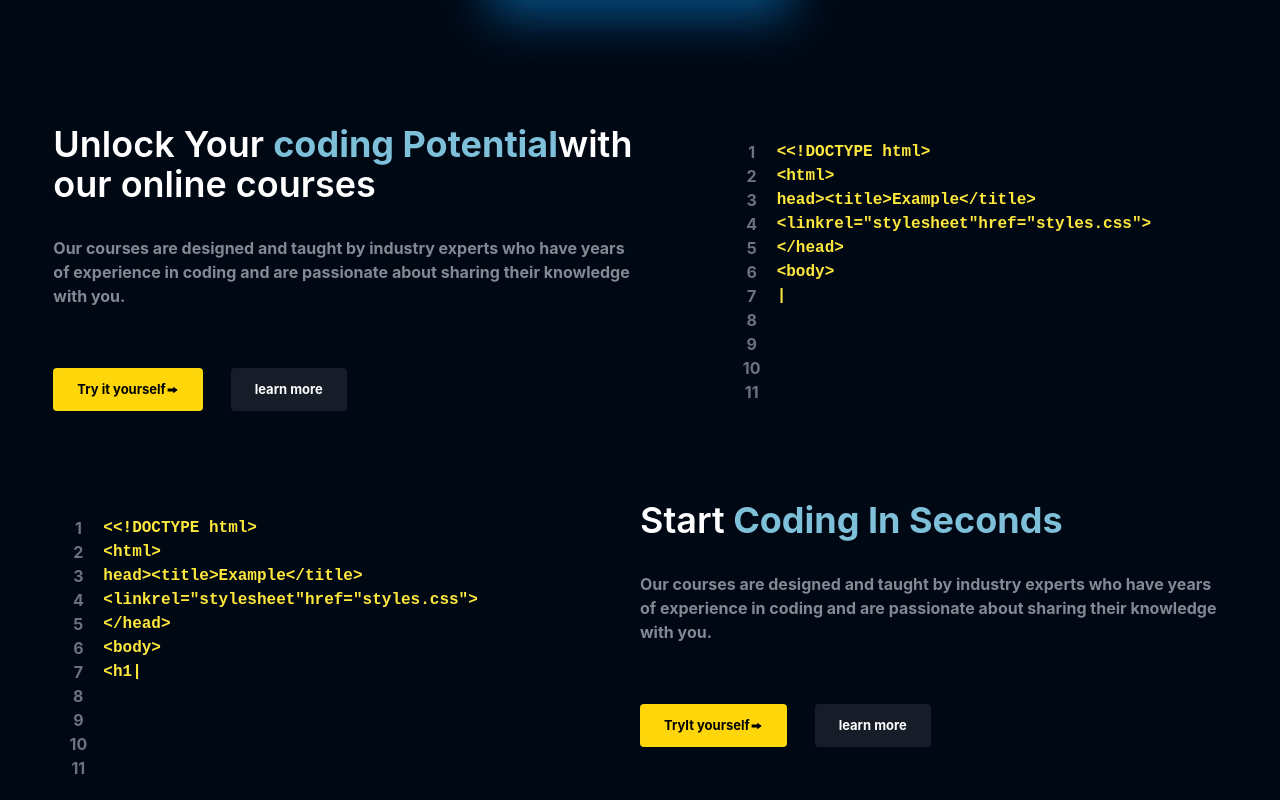
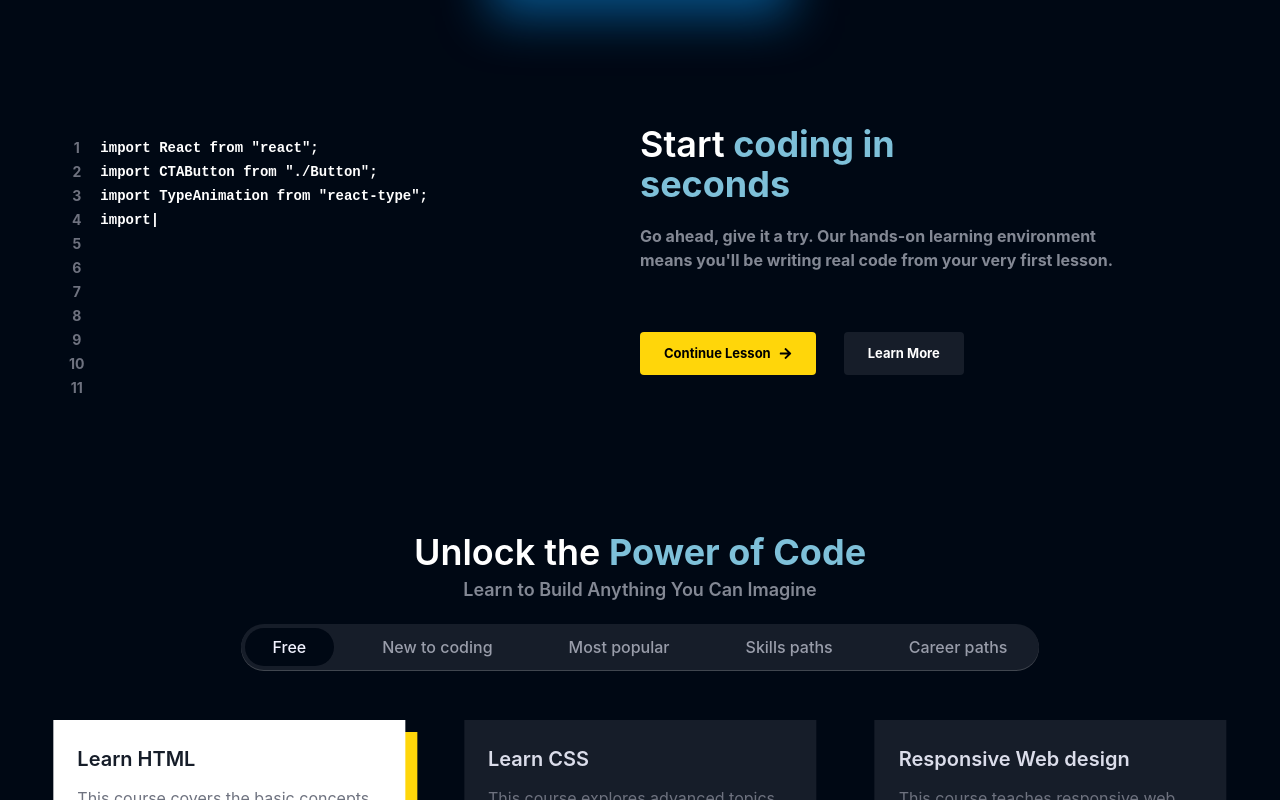
Before and after one commit to AbhishekSaroch/Paathshala, a React (Create React App) app: page / in a window 1280 px wide. Shown: the part 580-1380 px from the top of the page. Built offline with nearby package versions, Linux system fonts and the light colour scheme; no server answers.

Commit message:
updated respoviness

```diff
--- a/src/components/core/HomePage/CodeBlocks.jsx
+++ b/src/components/core/HomePage/CodeBlocks.jsx
@@ -1,35 +1,50 @@
-import React from 'react'
-import CTAButton from './Button'
-import HighlightText from './HighLight'
-import { BsFillForwardFill } from "react-icons/bs";
-import { TypeAnimation } from 'react-type-animation';
-const CodeBlocks = ({position,heading,subheading,ctabutton1,ctabutton2,backgorundGradient,codeColor,codeblock}) => {
+import React from "react";
+import CTAButton from "./Button";
+import { TypeAnimation } from "react-type-animation";
+import { FaArrowRight } from "react-icons/fa";
+
+const CodeBlocks = ({
+  position,
+  heading,
+  subheading,
+  ctabtn1,
+  ctabtn2,
+  codeblock,
+  backgroundGradient,
+  codeColor,
+}) => {
   return (
-    <div className={`flex  ${position} my-20 justify-between gap-10`}>
-            {/* section1 */}
-            <div className='w-[50%] flex flex-col gap-8 '>
+    <div className={`flex ${position} my-20 justify-between flex-col lg:gap-10 gap-10`}>
+
+
+      {/* Section 1  */}
+      <div className="w-[100%] lg:w-[50%] flex flex-col gap-8">
         {heading}
-                <div className='text-richblack-300 font-bold '>
+
+        {/* Sub Heading */}
+        <div className="text-richblack-300 text-base font-bold w-[85%] -mt-3">
           {subheading}
         </div>
-                <div className='flex flex-row gap-7 mt-7'>
-                    <CTAButton active={ctabutton1.active} linkto={ctabutton1.linkto}>
-                        <div className='flex items-center'>
-                       { ctabutton1.btnText}
-                        <BsFillForwardFill />
+
+        {/* Button Group */}
+        <div className="flex gap-7 mt-7">
+          <CTAButton active={ctabtn1.active} linkto={ctabtn1.link}>
+            <div className="flex items-center gap-2">
+              {ctabtn1.btnText}
+              <FaArrowRight />
             </div>
           </CTAButton>
-                    <CTAButton active={ctabutton2.active} linkto={ctabutton2.linkto}>
-                        <div className='flex items-center'>
-                        {ctabutton2.btnText}
-                        </div>
+          <CTAButton active={ctabtn2.active} linkto={ctabtn2.link}>
+            {ctabtn2.btnText}
           </CTAButton>
         </div>
       </div>
-            {/* section 2 */}
-                <div className=' h-fit  flex flex-row text-10[px] w-[100%] py-4 lg:w-[500px]'>
-                    {/* bg gradient */}
-                    <div className='text-center flex flex-col w-[10%] text-richblack-400 font-inter font-bold'>
+
+      {/* Section 2 */}
+      <div className="h-fit code-border flex flex-row py-3 text-[10px] sm:text-sm leading-[18px] sm:leading-6 relative w-[100%] lg:w-[470px]">
+        {backgroundGradient}
+        {/* Indexing */}
+        <div className="text-center flex flex-col   w-[10%] select-none text-richblack-400 font-inter font-bold ">
           <p>1</p>
           <p>2</p>
           <p>3</p>
@@ -42,20 +57,25 @@ const CodeBlocks = ({position,heading,subheading,ctabutton1,ctabutton2,backgorun
           <p>10</p>
           <p>11</p>
         </div>
-                    <div className={`w-[90%] flex flex-col gap-2 font-bold font-mono ${codeColor} pr-2`}>
+
+        {/* Codes */}
+        <div
+          className={`w-[90%] flex flex-col gap-2 font-bold font-mono ${codeColor} pr-1`}
+        >
           <TypeAnimation
-                        sequence={[codeblock,2000,""]}
+            sequence={[codeblock, 1000, ""]}
+            cursor={true}
             repeat={Infinity}
-                        cursor={true}
             style={{
-                            whiteSpace:"pre-line",
-                            display:"block"
+              whiteSpace: "pre-line",
+              display: "block",
             }}
-                        omitDeletionAnimation={true}/>
+            omitDeletionAnimation={true}
+          />
         </div>
       </div>
     </div>
-  )
-}
+  );
+};
 
-export default CodeBlocks
+export default CodeBlocks;
--- a/src/pages/Home.jsx
+++ b/src/pages/Home.jsx
@@ -51,54 +51,31 @@ const Home = () => {
           </video>
         </div>
         {/* code section1 */}
-        <div >
+        <div>
           <CodeBlocks
-            position={"lg:flex-row sm:flex-col"}
+            position={"lg:flex-row-reverse"}
             heading={
-              <div className="text-4xl font-semibold">
-                Unlock Your <HighlightText text={"coding Potential"} />
-                with our online courses
+              <div className="w-[100%] text-4xl font-semibold lg:w-[50%]">
+                Start
+                <HighlightText text={"coding in seconds"} />
               </div>
             }
             subheading={
-              "Our courses are designed and taught by industry experts who have years of experience in coding and are passionate about sharing their knowledge with you."
+              "Go ahead, give it a try. Our hands-on learning environment means you'll be writing real code from your very first lesson."
             }
-            ctabutton1={{
-              btnText: "Try it yourself",
-              linkto: "/signup",
+            ctabtn1={{
+              btnText: "Continue Lesson",
+              link: "/signup",
               active: true,
             }}
-            ctabutton2={{
-              btnText: "learn more",
-              linkto: "/login",
+            ctabtn2={{
+              btnText: "Learn More",
+              link: "/signup",
               active: false,
             }}
-            codeblock={`<<!DOCTYPE html>\n<html>\nhead><title>Example</title><linkrel="stylesheet"href="styles.css">\n</head>\n<body>\n<h1><ahref="/">Header</a>\n</h1>\n<nav><ahref="one/">One</a><ahref="two/">Two</a><ahref="three/">Three</a>\n</nav>`}
-            codeColor={"text-yellow-25"}
-          />
-          <CodeBlocks
-            position={"lg:flex-row-reverse"}
-            heading={
-              <div className="text-4xl font-semibold">
-                Start
-                <HighlightText text={" Coding In Seconds"} />
-              </div>
-            }
-            subheading={
-              "Our courses are designed and taught by industry experts who have years of experience in coding and are passionate about sharing their knowledge with you."
-            }
-            ctabutton1={{
-              btnText: "TryIt yourself",
-              linkto: "/signup",
-              active: true,
-            }}
-            ctabutton2={{
-              btnText: "learn more",
-              linkto: "/login",
-              active: false,
-            }}
-            codeblock={`<<!DOCTYPE html>\n<html>\nhead><title>Example</title><linkrel="stylesheet"href="styles.css">\n</head>\n<body>\n<h1><ahref="/">Header</a>\n</h1>\n<nav><ahref="one/">One</a><ahref="two/">Two</a><ahref="three/">Three</a>\n</nav>`}
-            codeColor={"text-yellow-25"}
+            codeColor={"text-white"}
+            codeblock={`import React from "react";\n import CTAButton from "./Button";\nimport TypeAnimation from "react-type";\nimport { FaArrowRight } from "react-icons/fa";\n\nconst Home = () => {\nreturn (\n<div>Home</div>\n)\n}\nexport default Home;`}
+            backgroundGradient={<div className="codeblock2 absolute"></div>}
           />
         </div>
         <ExploreMore />
```
Lines whose indentation alone changed are shown as unchanged.
